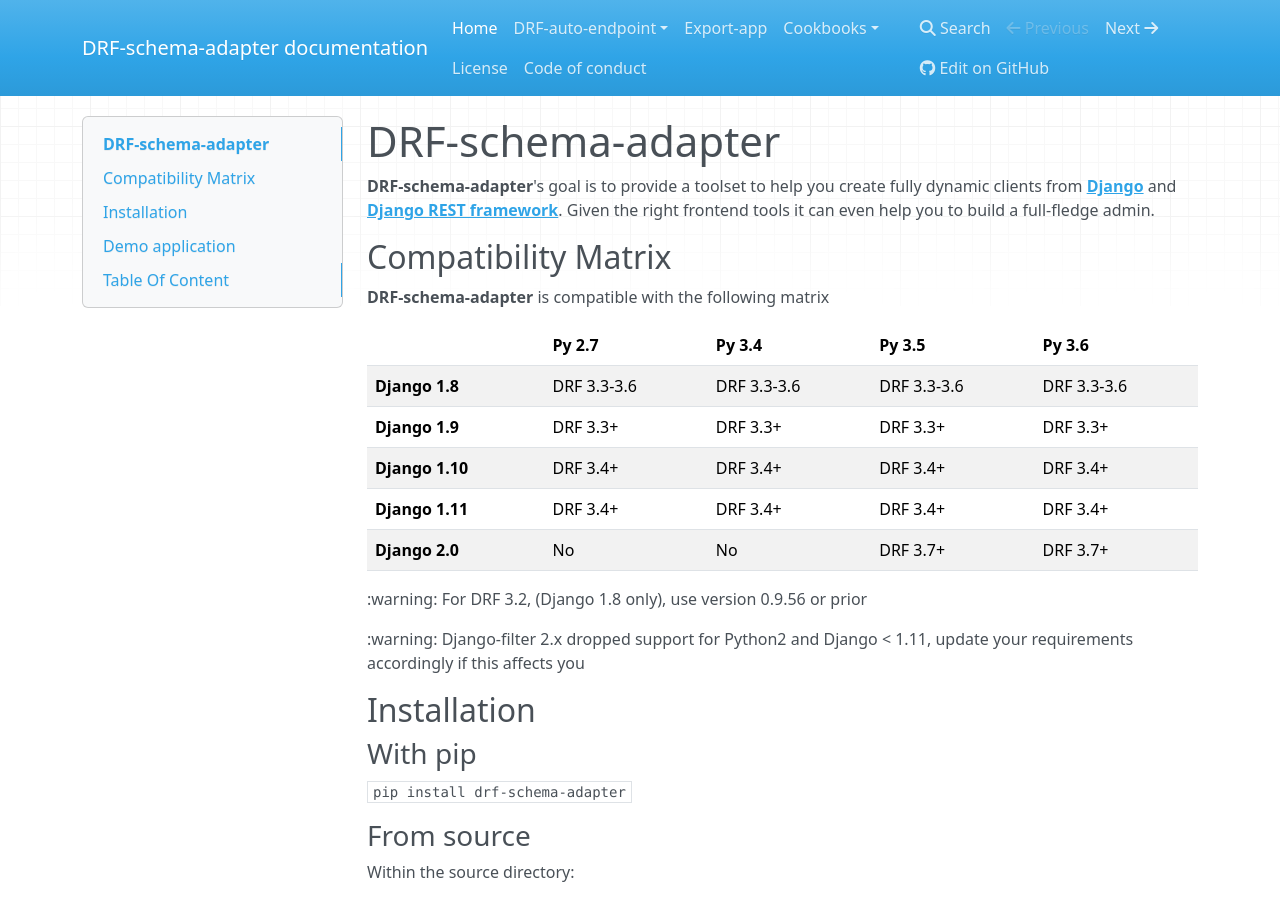
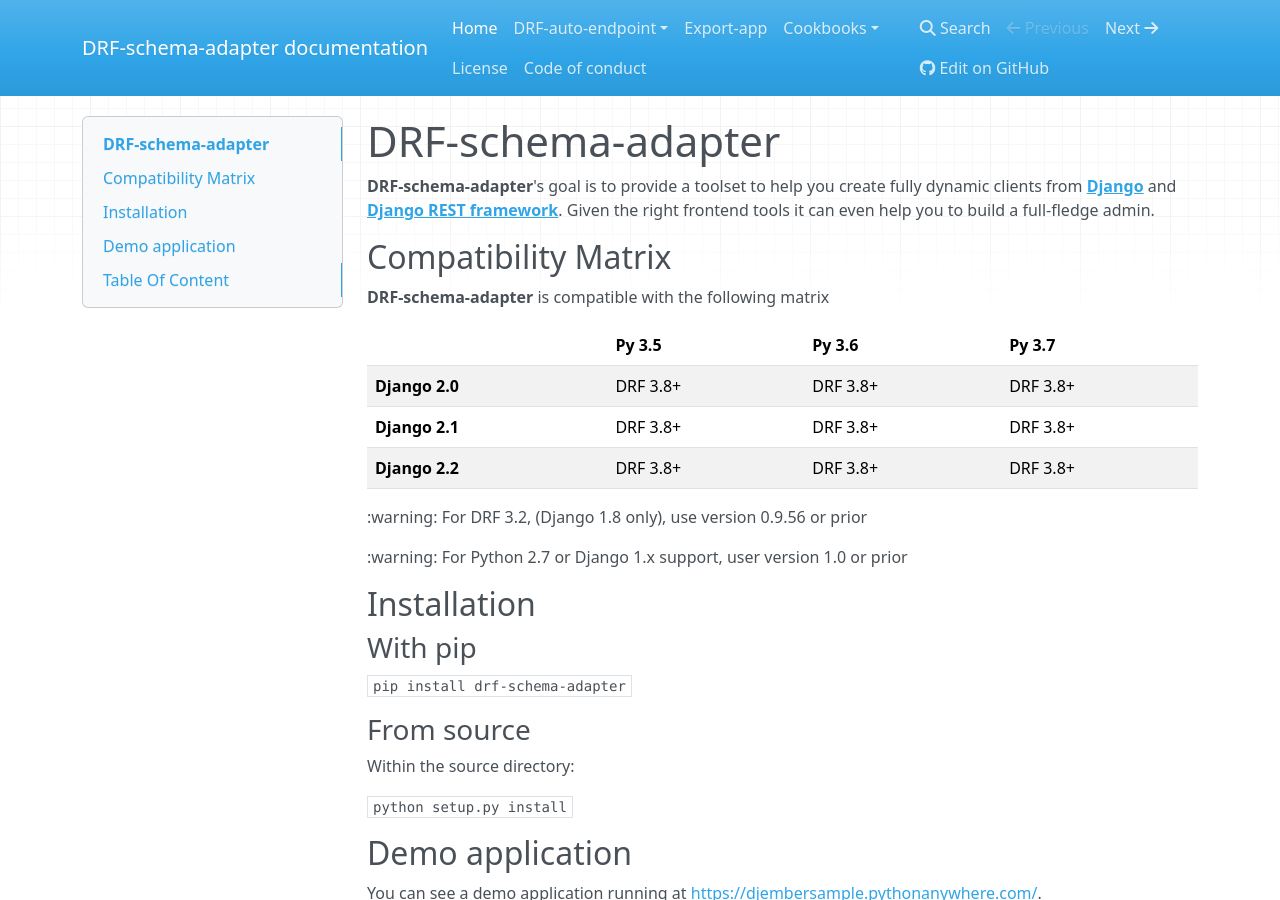
Before and after one commit to drf-forms/drf-schema-adapter, an MkDocs documentation site: the page built from docs/index.md, in a window 1280 px wide and 900 px high. Built offline with MkDocs 1.6.1, drawn with Linux system fonts in a browser that asks for light colours; nearby versions of some CDN libraries; old or Windows-style settings are respelled for this version of MkDocs.

Commit message:
:book: update compatibility matrix in documentation

```diff
--- a/docs/index.md
+++ b/docs/index.md
@@ -9,18 +9,15 @@
 
 **DRF-schema-adapter** is compatible with the following matrix
 
-|                 | Py 2.7      | Py 3.4      | Py 3.5      | Py 3.6      |
-| --------------- | ----------- | ----------- | ----------- | ----------- |
-| **Django 1.8**  | DRF 3.3-3.6 | DRF 3.3-3.6 | DRF 3.3-3.6 | DRF 3.3-3.6 |
-| **Django 1.9**  | DRF 3.3+    | DRF 3.3+    | DRF 3.3+    | DRF 3.3+    |
-| **Django 1.10** | DRF 3.4+    | DRF 3.4+    | DRF 3.4+    | DRF 3.4+    |
-| **Django 1.11** | DRF 3.4+    | DRF 3.4+    | DRF 3.4+    | DRF 3.4+    |
-| **Django 2.0**  | No          | No          | DRF 3.7+    | DRF 3.7+    |
+|                 | Py 3.5      | Py 3.6      | Py 3.7      |
+| --------------- | ----------- | ----------- | ----------- |
+| **Django 2.0**  | DRF 3.8+    | DRF 3.8+    | DRF 3.8+    |
+| **Django 2.1**  | DRF 3.8+    | DRF 3.8+    | DRF 3.8+    |
+| **Django 2.2**  | DRF 3.8+    | DRF 3.8+    | DRF 3.8+    |
 
 :warning: For DRF 3.2, (Django 1.8 only), use version 0.9.56 or prior
 
-:warning: Django-filter 2.x dropped support for Python2 and Django < 1.11,
-update your requirements accordingly if this affects you
+:warning: For Python 2.7 or Django 1.x support, user version 1.0 or prior
 
 ## Installation
 
```
Also changed, not shown: README.md (+6 -11 lines).
